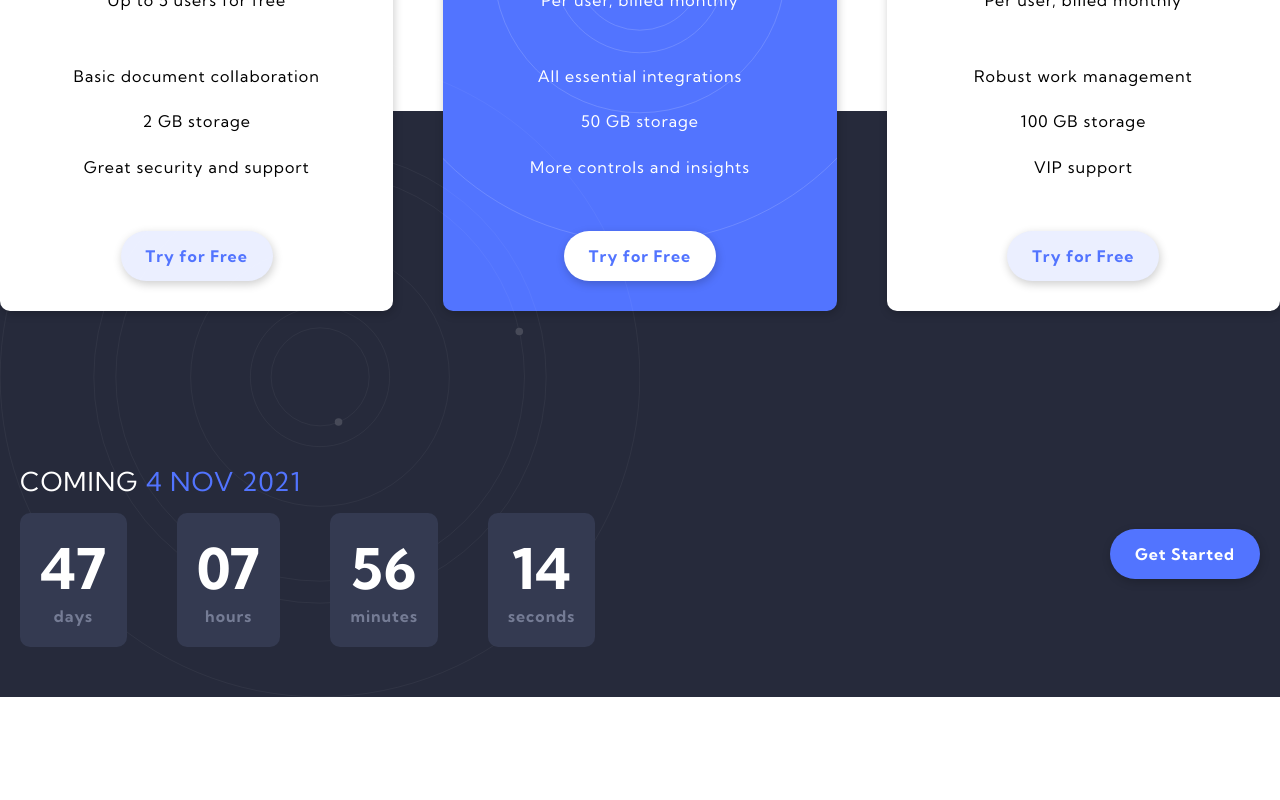
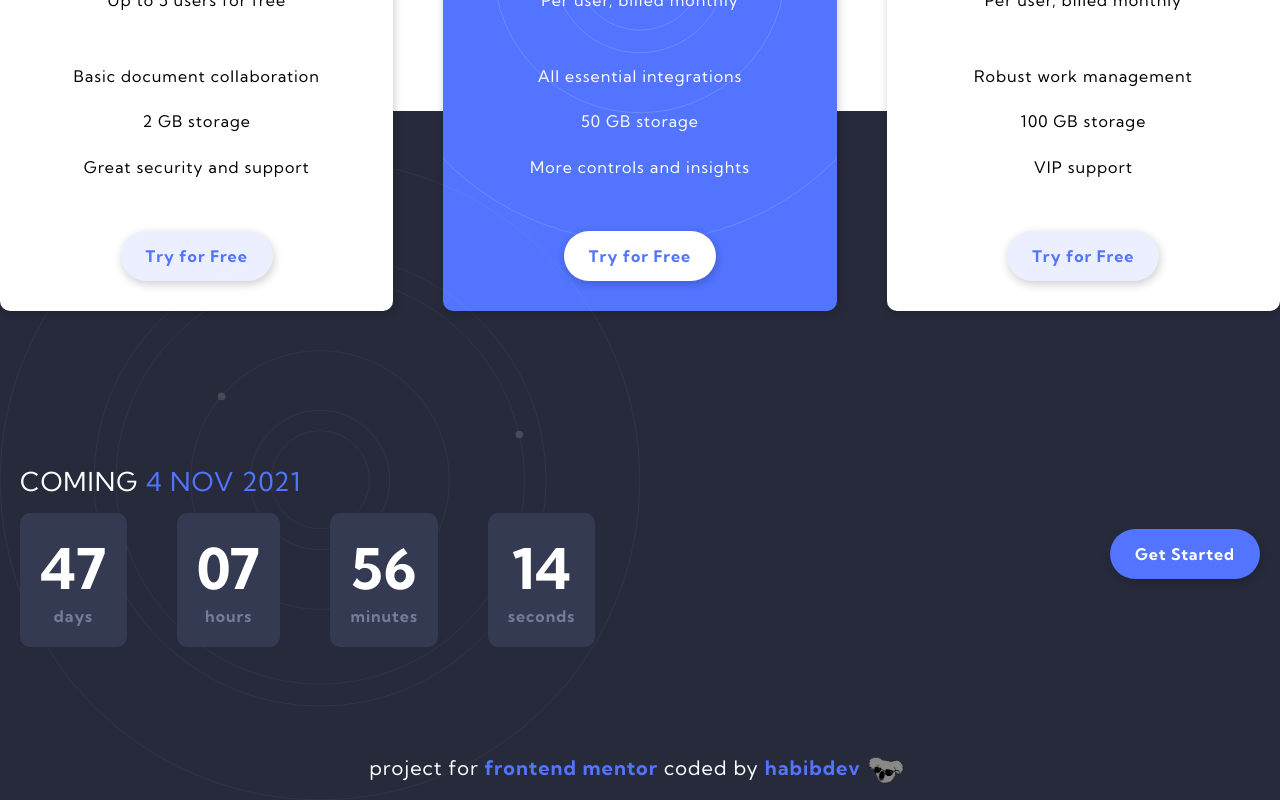
Before and after one commit to freetart/FEM-officelite-coming-soon-site, a React (Create React App) app: page / in a window 1280 px wide. Shown: the part 1309-2109 px from the top of the page. Before the commit the page ends 2006 px from the top, so only its background shows below. Built offline with nearby package versions, Linux system fonts and the light colour scheme.

Commit message:
created tag

```diff
--- /dev/null
+++ b/src/components/Shared/Tag.js
@@ -0,0 +1,61 @@
+import styled from "styled-components";
+import { flexCenter, textStyles, headingStyles } from "../../abstracts/Mixins";
+import logo from "../../assets/logo/habibdevgif.gif";
+
+const Footer = styled.footer`
+  ${flexCenter};
+  flex-wrap: wrap;
+  padding: 5rem 2rem 1rem 2rem;
+  background-color: var(--veryDarkBlue);
+
+  .tag-heading {
+    ${textStyles};
+    font-size: var(--xs);
+    color: var(--white);
+    text-align: center;
+  }
+
+  .tag-link {
+    ${headingStyles};
+    color: var(--blue);
+
+    &:hover,
+    &:focus {
+      text-decoration: underline;
+    }
+  }
+
+  .tag-logo {
+    width: 5rem;
+  }
+`;
+
+const Tag = () => {
+  return (
+    <Footer>
+      <h3 className="tag-heading">
+        project for{" "}
+        <a
+          href="https://www.frontendmentor.io/challenges/typemaster-prelaunch-landing-page-J6-Yj5J-X"
+          target="_blank"
+          rel="noreferrer"
+          className="tag-link"
+        >
+          frontend mentor
+        </a>{" "}
+        coded by{" "}
+        <a
+          href="https://github.com/habibdev96"
+          target="_blank"
+          rel="noreferrer"
+          className="tag-link"
+        >
+          habibdev{" "}
+        </a>
+      </h3>
+      <img src={logo} alt="logo" className="tag-logo" />
+    </Footer>
+  );
+};
+
+export default Tag;
--- a/src/components/styledElements/Buttons.js
+++ b/src/components/styledElements/Buttons.js
@@ -1,7 +1,7 @@
 import styled, { css } from "styled-components";
 import { headingStyles } from "../../abstracts/Mixins";
 
-const Button = styled.button`
+const Button = styled.span`
   ${headingStyles}
   border: 0;
   outline: 0;
--- a/src/pages/Home.js
+++ b/src/pages/Home.js
@@ -1,6 +1,7 @@
 import Header from "../components/Home/Header";
 import Plans from "../components/Home/Plans";
 import Cta from "../components/Home/Cta";
+import Tag from "../components/Shared/Tag";
 
 const Home = () => {
   return (
@@ -10,6 +11,7 @@
         <Plans />
         <Cta />
       </main>
+      <Tag />
     </>
   );
 };
```
Also changed, not shown: src/assets/logo/habibdevgif.gif (added).
